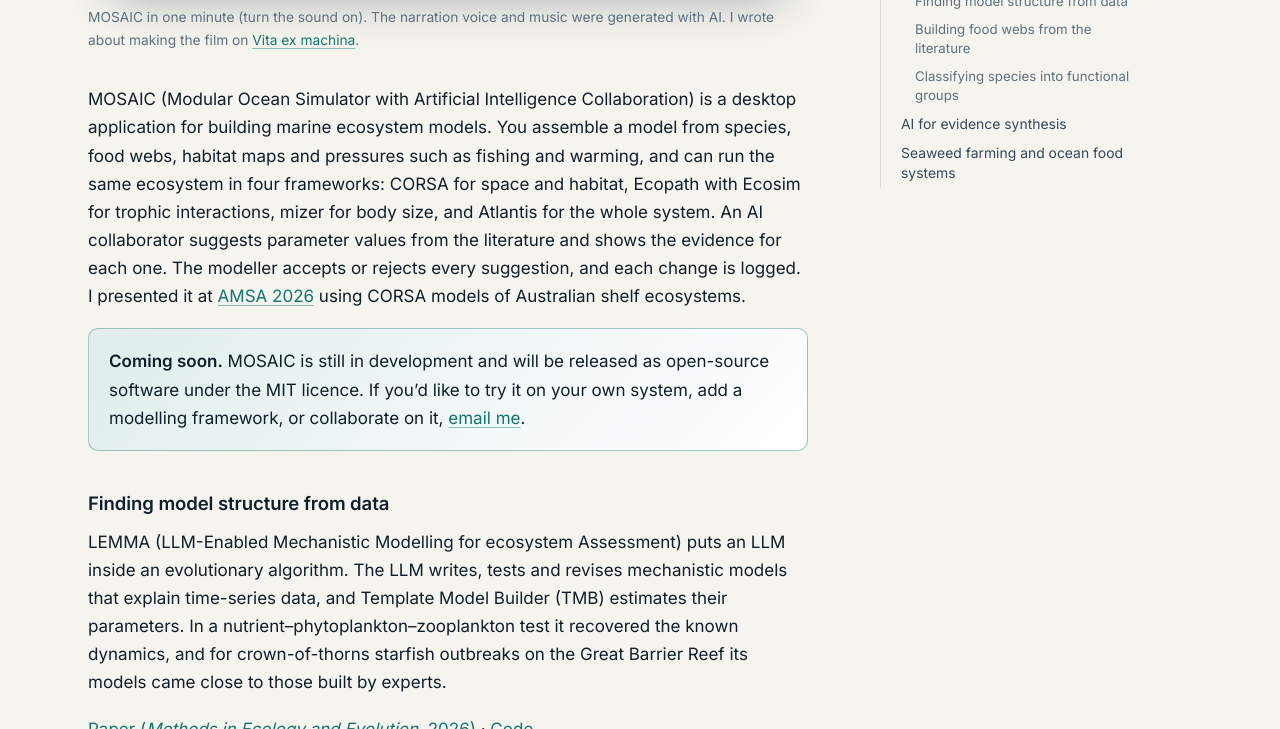
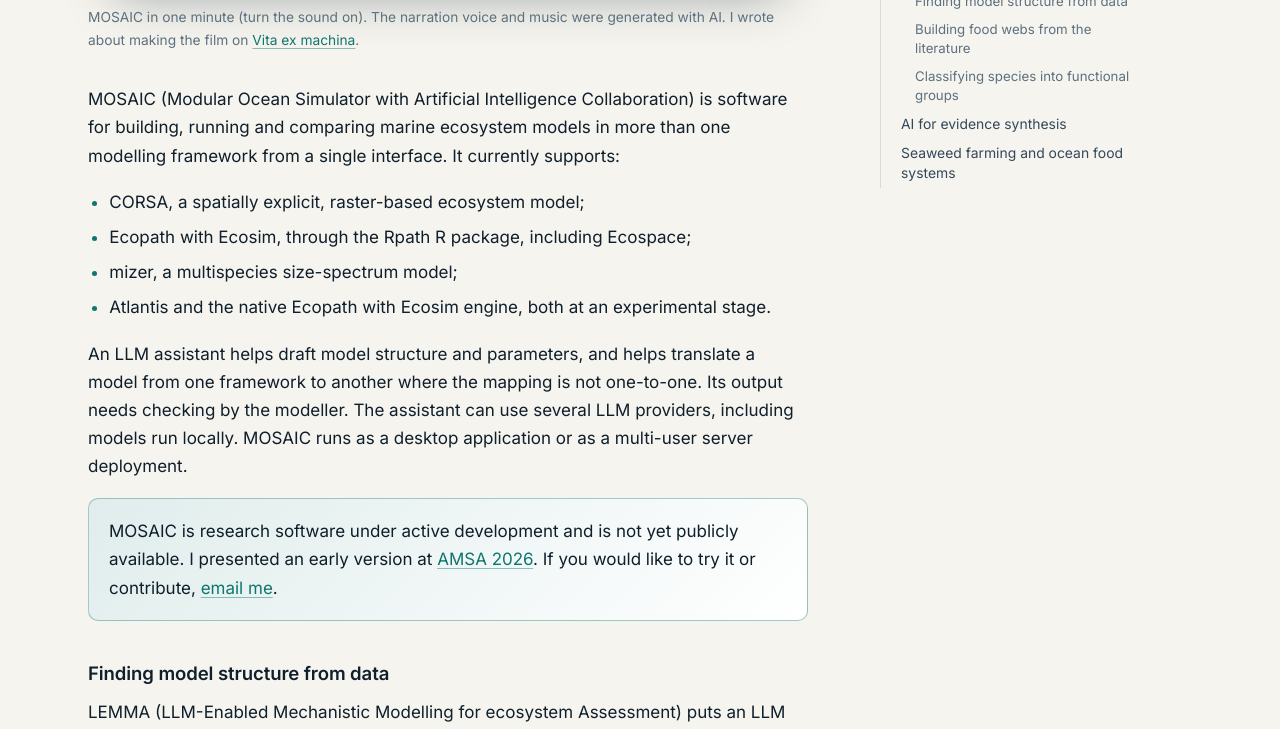
Before and after one commit to s-spillias/s-spillias.github.io, a Jekyll site: the page built from _pages/research.md, in a window 1280 px wide and 900 px high, scrolled down 1047 px, cut to the strip 171-900 px from the top of the window. Built offline with Jekyll 4.4.1, drawn with Linux system fonts in a browser that asks for light colours.

Commit message:
Rewrite MOSAIC description as a plain account of the software
Describe supported frameworks and their status, the LLM assistant and
deployment options from the project README and roadmap. Remove claims
taken from the film and the "coming soon" framing.

Co-Authored-By: Claude Opus 5.5 <noreply@anthropic.com>

```diff
--- a/_data/recent.yml
+++ b/_data/recent.yml
@@ -4,7 +4,7 @@
 - date: "Oct 2026"
   text: "Keynote for Workshop 1 at the [PICES-2026 Annual Meeting](https://meetings.pices.int/meetings/annual/2026/PICES/Program) in Nanaimo, Canada, on connecting the Fish-MIP and PICES ecosystem modelling communities."
 - date: "Oct 2026"
-  text: "[A one-minute film about MOSAIC](/research/#mosaic), the modelling platform I'm building. I wrote about how it was made on [Vita ex machina](https://vitaexmachina.substack.com/p/were-making-explainer-videos-with)."
+  text: "[A one-minute film about MOSAIC](/research/#mosaic), software I'm developing for building and comparing marine ecosystem models. I wrote about how the film was made on [Vita ex machina](https://vitaexmachina.substack.com/p/were-making-explainer-videos-with)."
 - date: "Sep 2026"
   text: "[screenllm](https://cran.r-project.org/package=screenllm) is on CRAN: an R package for LLM-assisted title and abstract screening that runs on a laptop."
 - date: "Sep 2026"
--- a/_pages/research.md
+++ b/_pages/research.md
@@ -21,9 +21,16 @@ Ecosystem models let fisheries and conservation managers ask "what if" questions
   <figcaption>MOSAIC in one minute (turn the sound on). The narration voice and music were generated with AI. I wrote about making the film on <a href="https://vitaexmachina.substack.com/p/were-making-explainer-videos-with">Vita ex machina</a>.</figcaption>
 </figure>
 
-MOSAIC (Modular Ocean Simulator with Artificial Intelligence Collaboration) is a desktop application for building marine ecosystem models. You assemble a model from species, food webs, habitat maps and pressures such as fishing and warming, and can run the same ecosystem in four frameworks: CORSA for space and habitat, Ecopath with Ecosim for trophic interactions, mizer for body size, and Atlantis for the whole system. An AI collaborator suggests parameter values from the literature and shows the evidence for each one. The modeller accepts or rejects every suggestion, and each change is logged. I presented it at [AMSA 2026](https://amsa-2026.p.asnevents.com.au/days/2026-09-01/abstract/140220) using CORSA models of Australian shelf ecosystems.
+MOSAIC (Modular Ocean Simulator with Artificial Intelligence Collaboration) is software for building, running and comparing marine ecosystem models in more than one modelling framework from a single interface. It currently supports:
 
-**Coming soon.** MOSAIC is still in development and will be released as open-source software under the MIT licence. If you'd like to try it on your own system, add a modelling framework, or collaborate on it, [email me](mailto:{{ site.author.email }}?subject=MOSAIC).
+- CORSA, a spatially explicit, raster-based ecosystem model;
+- Ecopath with Ecosim, through the Rpath R package, including Ecospace;
+- mizer, a multispecies size-spectrum model;
+- Atlantis and the native Ecopath with Ecosim engine, both at an experimental stage.
+
+An LLM assistant helps draft model structure and parameters, and helps translate a model from one framework to another where the mapping is not one-to-one. Its output needs checking by the modeller. The assistant can use several LLM providers, including models run locally. MOSAIC runs as a desktop application or as a multi-user server deployment.
+
+MOSAIC is research software under active development and is not yet publicly available. I presented an early version at [AMSA 2026](https://amsa-2026.p.asnevents.com.au/days/2026-09-01/abstract/140220). If you would like to try it or contribute, [email me](mailto:{{ site.author.email }}?subject=MOSAIC).
 {: .callout}
 
 ### Finding model structure from data {#lemma}
```
Also changed, not shown: _pages/about.md (+1 -1 lines), _pages/software.md (+3 -3 lines), index.md (+1 -1 lines).
